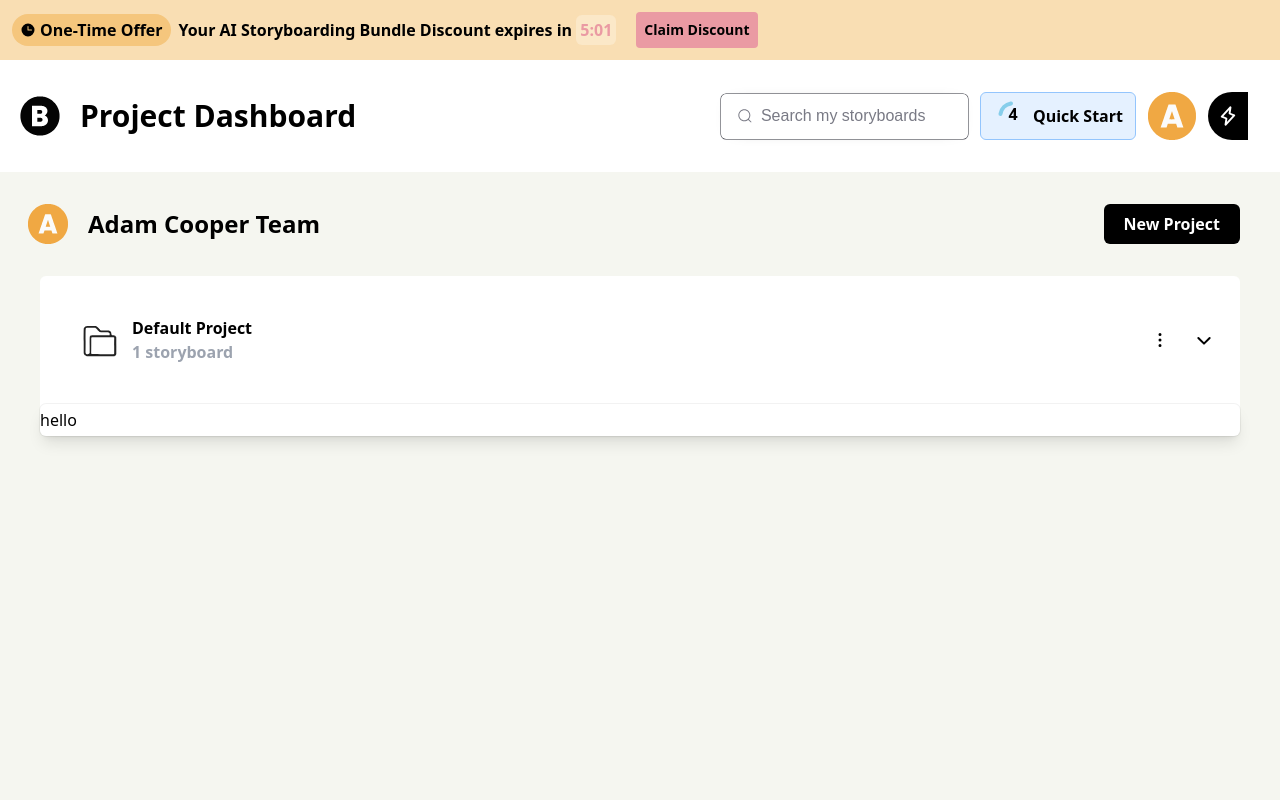
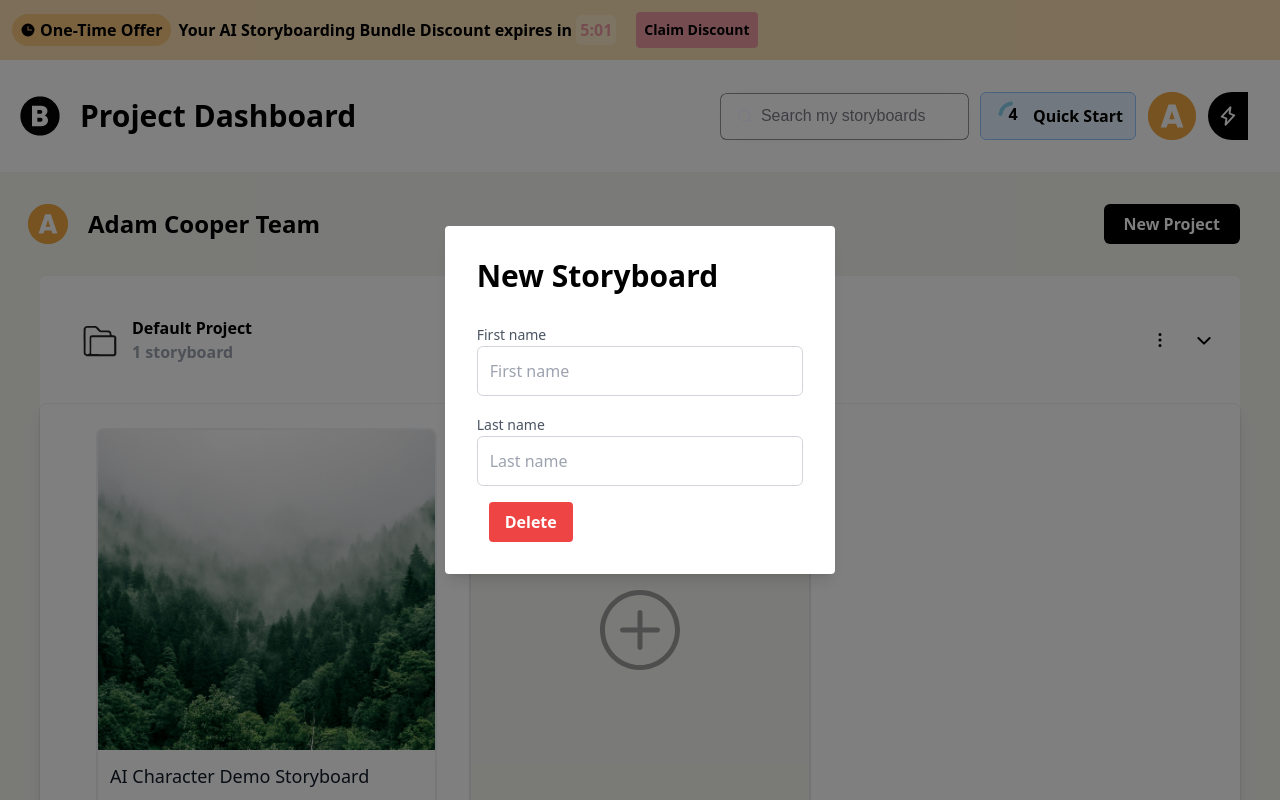
Before and after one commit to rushi-001/Internship-Project, a React (Vite) app: page / in a window 1280 px wide. Shown: the top 800 px of the page. Built offline with nearby package versions, Linux system fonts and the light colour scheme.

Commit message:
complet the all functions only one thing remains which is adding new storyboard

```diff
--- a/src/App.jsx
+++ b/src/App.jsx
@@ -2,6 +2,7 @@ import "./App.css";
 import { NotificationNav } from "./components/NotificationNav";
 import { Navbar } from "./components/Navbar";
 import { MainContainer } from "./components/MainContainer";
+import { Footer } from "./components/Footer";
 
 function App() {
 
@@ -16,6 +17,9 @@ function App() {
       <div id="body">
         <MainContainer />
       </div>
+      <div id="footer">
+        <Footer />
+      </div>
     </>
   );
 }
--- a/src/components/Dashboard.jsx
+++ b/src/components/Dashboard.jsx
@@ -32,12 +32,12 @@ export const Dashboard = () => {
             </div>
           </div>
           <div className='flex justify-center items-center'>
-            <svg id='menu' className='mr-7' onClick={togglePopup} xmlns="http://www.w3.org/2000/svg" width="1em" height="1em" viewBox="0 0 16 16"><g fill="none" stroke="black" stroke-linecap="round" stroke-linejoin="round" stroke-width="1.5"><circle cx="8" cy="2.5" r=".75" /><circle cx="8" cy="8" r=".75" /><circle cx="8" cy="13.5" r=".75" /></g></svg>
+            <svg id='menu' className='mr-7 hover:cursor-pointer' onClick={togglePopup} xmlns="http://www.w3.org/2000/svg" width="1em" height="1em" viewBox="0 0 16 16"><g fill="none" stroke="black" stroke-linecap="round" stroke-linejoin="round" stroke-width="1.5"><circle cx="8" cy="2.5" r=".75" /><circle cx="8" cy="8" r=".75" /><circle cx="8" cy="13.5" r=".75" /></g></svg>
             {showPopup && (
               <div className="fixed top-0 left-0 w-full h-full flex justify-center items-center bg-black bg-opacity-50">
                 <div className="bg-white p-8 rounded shadow-lg">
-                  <h1 className="text-xl font-bold mb-4">Popup Content</h1>
-                  <p>This is the content of the popup.</p>
+                  <h1 className="text-xl font-bold mb-4">Project</h1>
+                  <p>Do you want to delete this project.</p>
                   <button onClick={togglePopup} className="mt-4 bg-blue-500 hover:bg-blue-700 text-white font-bold py-2 px-4 rounded">
                     Close
                   </button>
@@ -47,15 +47,10 @@ export const Dashboard = () => {
                 </div>
               </div>
             )}
-            <svg id='arrow' className='mr-7' onClick={() => { handleArrowClick(); toggleDropdown(); }} style={{ transform: `rotate(${rotationAngle}deg)` }} xmlns="http://www.w3.org/2000/svg" width="1em" height="1em" viewBox="0 0 1024 1024"><path fill="black" d="M104.704 338.752a64 64 0 0 1 90.496 0l316.8 316.8l316.8-316.8a64 64 0 0 1 90.496 90.496L557.248 791.296a64 64 0 0 1-90.496 0L104.704 429.248a64 64 0 0 1 0-90.496" /></svg>
-
+            <svg id='arrow' className={`mr-7 hover:cursor-pointer ${showPopup ? 'pointer-events-none' : 'pointer-events-auto'}`} onClick={() => { handleArrowClick(); toggleDropdown(); }} style={{ transform: `rotate(${rotationAngle}deg)` }} xmlns="http://www.w3.org/2000/svg" width="1em" height="1em" viewBox="0 0 1024 1024"><path fill="black" d="M104.704 338.752a64 64 0 0 1 90.496 0l316.8 316.8l316.8-316.8a64 64 0 0 1 90.496 90.496L557.248 791.296a64 64 0 0 1-90.496 0L104.704 429.248a64 64 0 0 1 0-90.496" /></svg>
           </div>
-
         </div>
-        <div id='new-'>
-
-        </div>
-        {/* Dropdown menu */}
+        {/* Dropdown*/}
         {isOpen && (
           <div className="w-auto mt-0 w-56 rounded-md shadow-lg bg-white ring-1 ring-black ring-opacity-5">
             <div className="py-1" role="menu" aria-orientation="horizontal" aria-labelledby="options-menu">
--- /dev/null
+++ b/src/components/Footer.jsx
@@ -0,0 +1,33 @@
+import React from 'react'
+
+export const Footer = () => {
+    return (
+        <div className="bg-gray-100">
+            <div className="container mx-auto py-4 px-5 flex flex-wrap flex-col sm:flex-row">
+                <p className="text-gray-500 text-sm text-center sm:text-left">© 2024 Rushi Panchal —
+                    <a href="https://rushi-panchal.netlify.app/" rel="noopener noreferrer" className="text-gray-600 ml-1" target="_blank">@RushiPanchal</a>
+                </p>
+                <span className="inline-flex sm:ml-auto sm:mt-0 mt-2 justify-center sm:justify-start">
+                    <a href='https://twitter.com/home' className="ml-3 text-gray-500">
+                        <svg fill="currentColor" strokeLinecap="round" strokeLinejoin="round" strokeWidth={2} className="w-5 h-5 hover:fill-slate-400" viewBox="0 0 24 24">
+                            <path d="M23 3a10.9 10.9 0 01-3.14 1.53 4.48 4.48 0 00-7.86 3v1A10.66 10.66 0 013 4s-4 9 5 13a11.64 11.64 0 01-7 2c9 5 20 0 20-11.5a4.5 4.5 0 00-.08-.83A7.72 7.72 0 0023 3z" />
+                        </svg>
+                    </a>
+                    <a href='https://www.instagram.com/' className="ml-3 text-gray-500">
+                        <svg fill="none" stroke="currentColor" strokeLinecap="round" strokeLinejoin="round" strokeWidth={2} className="w-5 h-5 hover:fill-slate-300" viewBox="0 0 24 24">
+                            <rect width={20} height={20} x={2} y={2} rx={5} ry={5} />
+                            <path d="M16 11.37A4 4 0 1112.63 8 4 4 0 0116 11.37zm1.5-4.87h.01" />
+                        </svg>
+                    </a>
+                    <a href='https://www.linkedin.com/' className="ml-3 text-gray-500">
+                        <svg fill="currentColor" stroke="currentColor" strokeLinecap="round" strokeLinejoin="round" strokeWidth={0} className="w-5 h-5 hover:fill-slate-400" viewBox="0 0 24 24">
+                            <path stroke="none" d="M16 8a6 6 0 016 6v7h-4v-7a2 2 0 00-2-2 2 2 0 00-2 2v7h-4v-7a6 6 0 016-6zM2 9h4v12H2z" />
+                            <circle cx={4} cy={4} r={2} stroke="none" />
+                        </svg>
+                    </a>
+                </span>
+            </div>
+        </div>
+
+    )
+}
--- a/src/components/Storyboard.jsx
+++ b/src/components/Storyboard.jsx
@@ -1,9 +1,61 @@
-import React from 'react'
+import React, { useState } from 'react'
 
 export const Storyboard = () => {
+
+    const [showPopup2, setShowPopup2] = useState(true);
+
+    const handleStoryboardClick = () => {
+        alert("Storyboard content")
+    }
+
+    const togglePopup2 = () => {
+        setShowPopup2(!showPopup2);
+    };
+
     return (
         <div>
-            hello
+            <section className="text-gray-600 body-font">
+                <div className="container px-14 py-5 mx-auto">
+                    <div className="flex flex-wrap -m-4">
+                        <div className="p-4 md:w-1/3 cursor-pointer">
+                            <div className="h-full border-2 border-gray-200 border-opacity-60 rounded-lg overflow-hidden transition-transform transform hover:scale-105 hover:shadow-lg" onClick={handleStoryboardClick}>
+                                <img className="lg:h-80 md:h-36 w-full object-cover object-center" src="src/assets/storyboard-bg.jpg" alt="blog" />
+                                <div className="p-3">
+                                    <h1 className="title-font text-lg font-medium text-gray-900 mb-1">AI Character Demo Storyboard</h1>
+                                    <div className="flex items-center flex-wrap ">
+                                        <h3 className='text-gray-400 inline-flex items-center md:mb-2 lg:mb-0'>Updated 19 Mar 24</h3>
+                                    </div>
+                                </div>
+                            </div>
+                        </div>
+                        <div className="p-4 md:w-1/3 cursor-pointer">
+                            <div className="h-full border-2 bg-body rounded-lg overflow-hidden flex items-center justify-center transition-transform transform hover:scale-105 hover:shadow-lg" onClick={togglePopup2}>
+                                <svg xmlns="http://www.w3.org/2000/svg" width="5em" height="5em" viewBox="0 0 1024 1024"><path fill="#9c9c9c" d="M512 0C229.232 0 0 229.232 0 512c0 282.784 229.232 512 512 512c282.784 0 512-229.216 512-512C1024 229.232 794.784 0 512 0m0 961.008c-247.024 0-448-201.984-448-449.01c0-247.024 200.976-448 448-448s448 200.977 448 448s-200.976 449.01-448 449.01M736 480H544V288c0-17.664-14.336-32-32-32s-32 14.336-32 32v192H288c-17.664 0-32 14.336-32 32s14.336 32 32 32h192v192c0 17.664 14.336 32 32 32s32-14.336 32-32V544h192c17.664 0 32-14.336 32-32s-14.336-32-32-32" /></svg>
+                            </div>
+                            {showPopup2 && (
+                                <div className="fixed top-0 left-0 w-full h-full flex justify-center items-center bg-black bg-opacity-50">
+                                    <div className="bg-white p-8 rounded shadow-lg">
+                                        <h1 className='mb-7 font-bold text-3xl text-black'>New Storyboard</h1>
+                                        <div className="grid grid-cols-6 gap-4 col-span-full lg:col-span-3 flex flex-col">
+                                            <div className="col-span-full">
+                                                <label htmlFor="firstname" className="text-sm">First name</label>
+                                                <input id="firstname" type="text" placeholder="First name" className="p-3 border border-gray-300 w-full rounded-md focus:ring focus:ring-opacity-75 dark:text-gray-50 focus:dark:ring-violet-600 dark:border-gray-300" />
+                                            </div>
+                                            <div className="col-span-full">
+                                                <label htmlFor="lastname" className="text-sm">Last name</label>
+                                                <input id="lastname" type="text" placeholder="Last name" className="p-3 border border-gray-300 w-full rounded-md focus:ring focus:ring-opacity-75 dark:text-gray-50 focus:dark:ring-violet-600 dark:border-gray-300" />
+                                            </div>
+                                        </div>
+                                        <button onClick={togglePopup2} className="mt-4 ml-3 bg-red-500 hover:bg-red-700 text-white font-bold py-2 px-4 rounded">
+                                            Delete
+                                        </button>
+                                    </div>
+                                </div>
+                            )}
+                        </div>
+                    </div>
+                </div>
+            </section>
         </div>
     )
 }
```
Also changed, not shown: src/assets/storyboard-bg.jpg (added).
